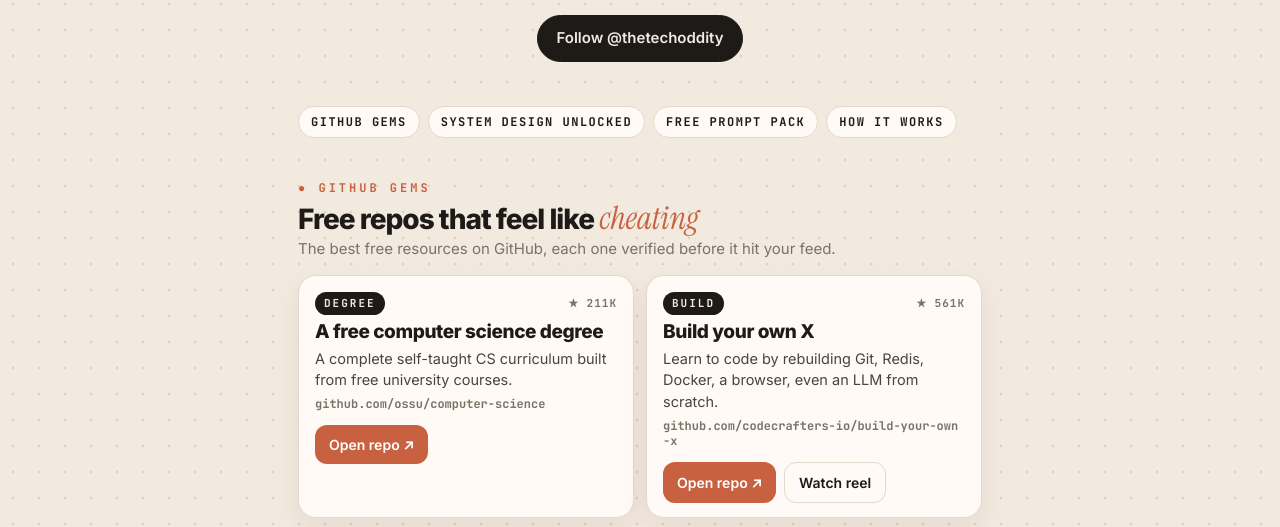
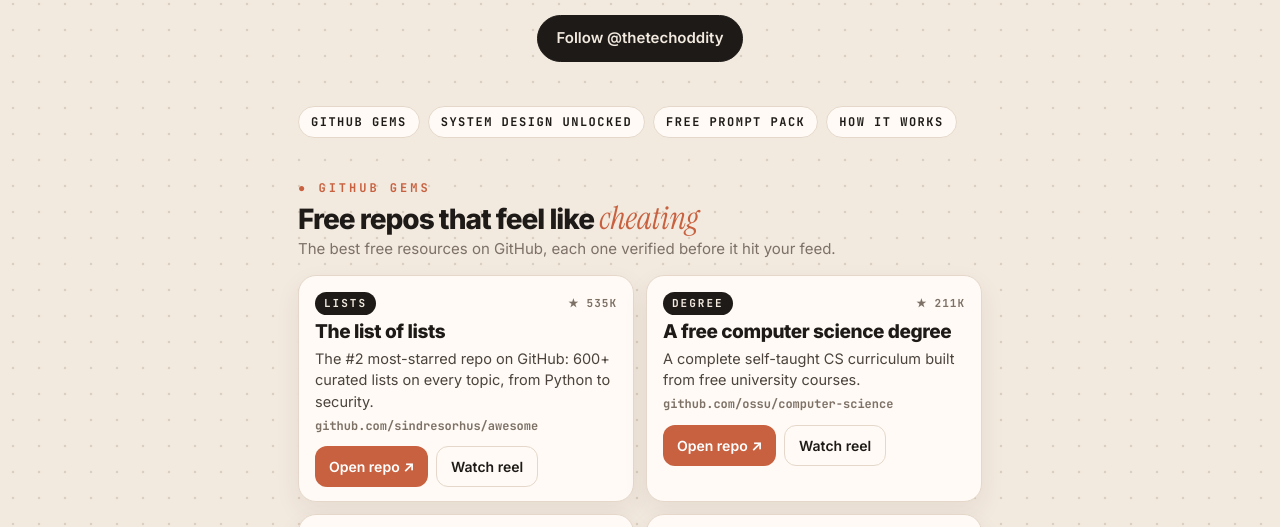
Before and after one commit to TheTechOddity/thetechoddity.github.io, a plain HTML site: page index.html in a window 1280 px wide. Shown: the part 269-796 px from the top of the page. Drawn offline with Linux system fonts and the light colour scheme.

Commit message:
Show EP 05 (ORDER) and GitHub Gems EP 12 (LISTS); add reel links for EP 10, EP 11, EP 12 and System Design EP 04, EP 05
Co-Authored-By: Claude Opus 5.5 <noreply@anthropic.com>
Claude-Session: https://claude.ai/code/session_01RxKcDKo4mXwSaWEmXyPrN4

```diff
--- a/index.html
+++ b/index.html
@@ -93,8 +93,8 @@ const SECTIONS = [
   { id:'gems', cls:'gems', label:'● GitHub Gems', title:'Free repos that feel like <em>cheating</em>',
     sub:'The best free resources on GitHub, each one verified before it hit your feed.',
     items:[
-      {live:false, kw:'LISTS', title:'The list of lists', desc:'The #2 most-starred repo on GitHub: 600+ curated lists on every topic, from Python to security.', repo:'sindresorhus/awesome', stars:'535K', reel:''},
-      {live:true, kw:'DEGREE', title:'A free computer science degree', desc:'A complete self-taught CS curriculum built from free university courses.', repo:'ossu/computer-science', stars:'211K', reel:''},
+      {live:true, kw:'LISTS', title:'The list of lists', desc:'The #2 most-starred repo on GitHub: 600+ curated lists on every topic, from Python to security.', repo:'sindresorhus/awesome', stars:'535K', reel:'DfwqOo3tTAf'},
+      {live:true, kw:'DEGREE', title:'A free computer science degree', desc:'A complete self-taught CS curriculum built from free university courses.', repo:'ossu/computer-science', stars:'211K', reel:'DfrbXRuN4He'},
       {live:true, kw:'BUILD', title:'Build your own X', desc:'Learn to code by rebuilding Git, Redis, Docker, a browser, even an LLM from scratch.', repo:'codecrafters-io/build-your-own-x', stars:'561K', reel:'DfVHuzltSdv'},
       {live:true, kw:'API', title:'Public APIs', desc:'2,000+ free APIs across 50+ categories. Weather, movies, crypto, NASA and more.', repo:'public-apis/public-apis', stars:'497K', reel:'DfWP7fmNbMs'},
       {live:true, kw:'BOOKS', title:'Free programming books', desc:'Books, courses, cheat sheets and problem sets for every language. 100% free.', repo:'EbookFoundation/free-programming-books', stars:'401K', reel:'DfVF-kcNK5e'},
@@ -102,7 +102,7 @@ const SECTIONS = [
       {live:true, kw:'ROADMAP', title:'Developer roadmaps', desc:'80+ step-by-step career roadmaps: frontend, backend, DevOps, AI engineer and more.', repo:'nilbuild/developer-roadmap', stars:'371K', reel:'DfVGv1btIEh'},
       {live:true, kw:'PLAN', title:'Coding Interview University', desc:'The self-taught study plan that landed its author a software engineer job at Amazon.', repo:'jwasham/coding-interview-university', stars:'364K', reel:'DfcCa0ptHay'},
       {live:true, kw:'AGENT', title:'Superpowers for AI coding agents', desc:'Gives your agent a full workflow: design first, small tasks, TDD and review.', repo:'obra/superpowers', stars:'315K', reel:'Dfd8GQfNEfh'},
-      {live:true, kw:'SECRET', title:'The Book of Secret Knowledge', desc:'Manuals, cheat sheets, one-liners and CLI/web tools that pros keep to themselves.', repo:'trimstray/the-book-of-secret-knowledge', stars:'257K', reel:''},
+      {live:true, kw:'SECRET', title:'The Book of Secret Knowledge', desc:'Manuals, cheat sheets, one-liners and CLI/web tools that pros keep to themselves.', repo:'trimstray/the-book-of-secret-knowledge', stars:'257K', reel:'Dfln26ANv2s'},
       {live:true, kw:'PROJECT', title:'Project-based learning', desc:'300+ build-it tutorials to escape tutorial hell, in 20+ languages.', repo:'practical-tutorials/project-based-learning', stars:'289K', reel:'DfZ6mcnNMjU'},
       {live:true, kw:'RULES', title:'Karpathy-style rules for AI coding', desc:'One CLAUDE.md file that stops your AI assistant repeating the same mistakes.', repo:'multica-ai/andrej-karpathy-skills', stars:'231K', reel:'DfWnKw_t7ob'},
     ]},
@@ -112,8 +112,8 @@ const SECTIONS = [
       {live:true, kw:'EP 01', title:'Design Uber', desc:'Matching 1 rider with 10,000 nearby drivers in under a second.', reel:'DfexN_ctWm4'},
       {live:true, kw:'EP 02', title:'CAP Theorem', desc:'Consistency vs availability, PACELC, and what interviewers really want.', reel:'DfgnbtdtdMH'},
       {live:true, kw:'EP 03 · TICKS', title:"Design WhatsApp's Blue Ticks", desc:'How ✓, ✓✓ and blue actually work behind the scenes.', pdf:'files/sdu-03-whatsapp-blue-ticks.pdf', reel:'DfiQzy0SB9R'},
-      {live:true, kw:'EP 04 · OFFLINE', title:'WhatsApp: Messages While You\'re Offline', desc:'Outboxes, per-user inboxes, push wake-ups and catch-up sync.', pdf:'files/sdu-04-whatsapp-offline.pdf'},
-      {live:false, kw:'EP 05 · ORDER', title:'WhatsApp: Why Messages Never Arrive Out of Order', desc:'Sequence numbers, gaps, duplicates and the hotspot trade-off.', pdf:'files/sdu-05-whatsapp-order.pdf'},
+      {live:true, kw:'EP 04 · OFFLINE', title:'WhatsApp: Messages While You\'re Offline', desc:'Outboxes, per-user inboxes, push wake-ups and catch-up sync.', pdf:'files/sdu-04-whatsapp-offline.pdf', reel:'DfoIiQetp8I'},
+      {live:true, kw:'EP 05 · ORDER', title:'WhatsApp: Why Messages Never Arrive Out of Order', desc:'Sequence numbers, gaps, duplicates and the hotspot trade-off.', pdf:'files/sdu-05-whatsapp-order.pdf', reel:'DftxInrtCQc'},
     ]},
   { id:'prompt-packs', cls:'fpp', label:'● Free Prompt Pack', title:'Animation prompts you can <em>copy</em>',
     sub:'Each pack: 5 styles, one prompt each, ready to paste. No editing software needed.',
```
